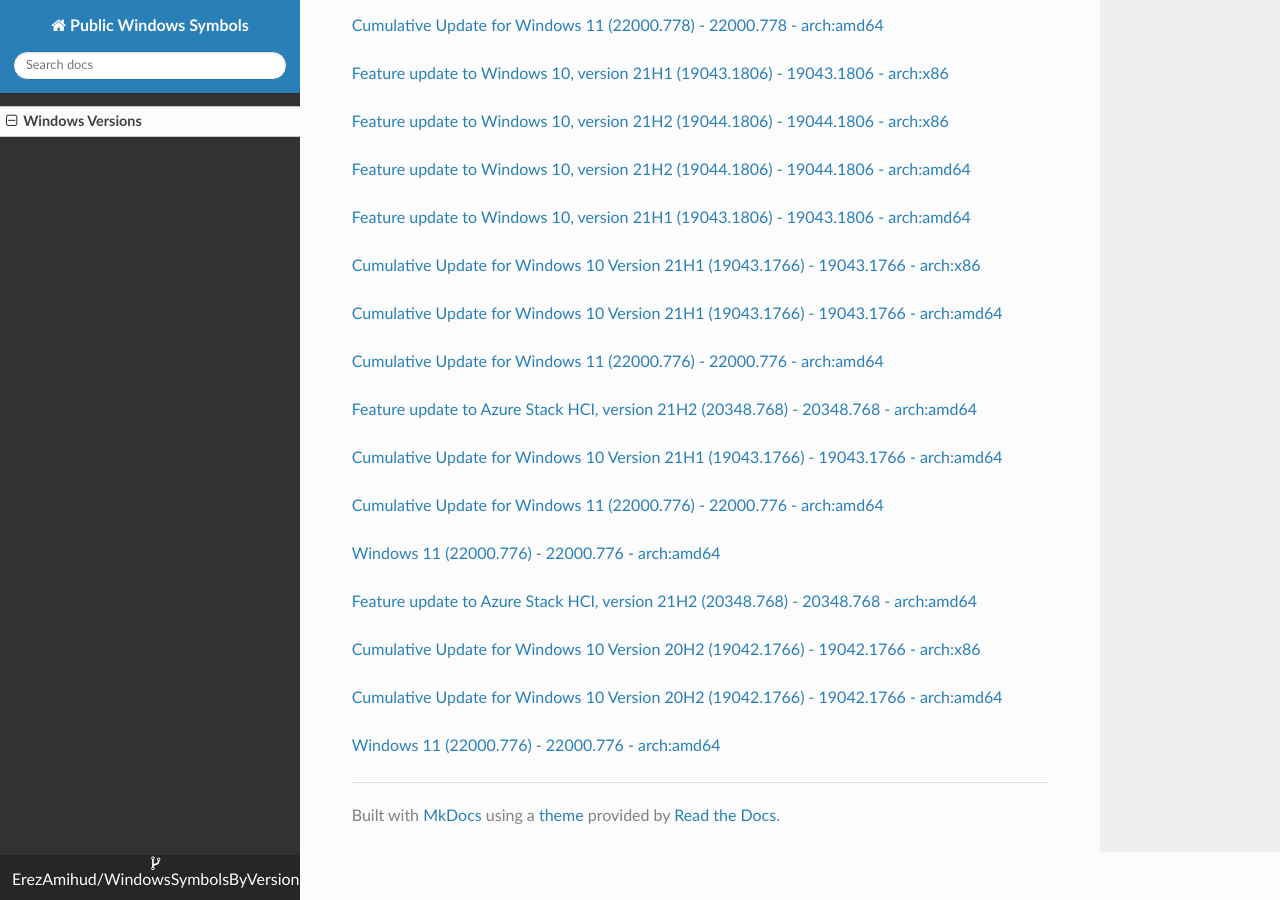
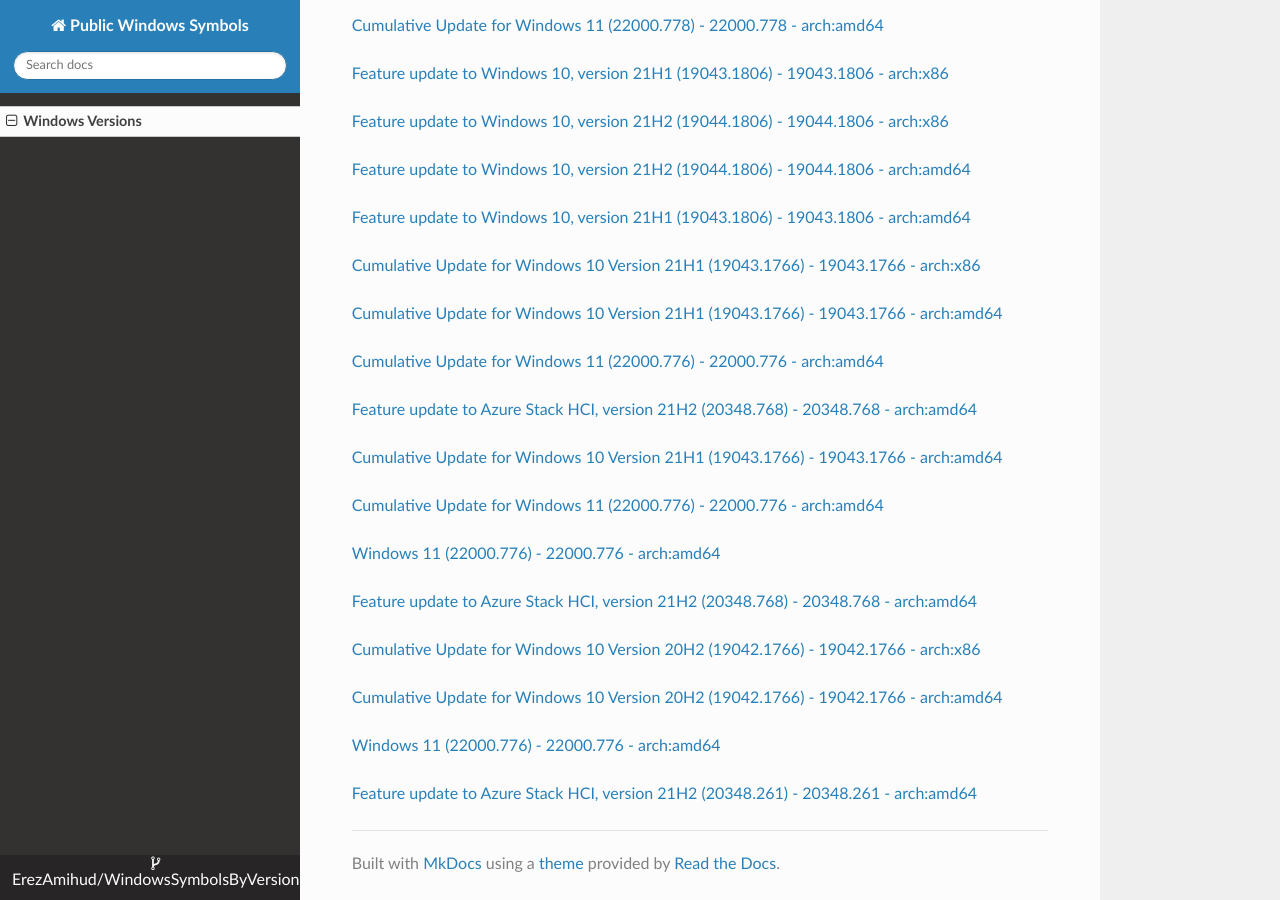
Before and after one commit to ErezAmihud/WindowsSymbolsByVersion, an MkDocs documentation site: the page built from docs/index.md, in a window 1280 px wide and 900 px high, scrolled down 60197 px. Built offline with MkDocs 1.6.1, drawn with Linux system fonts in a browser that asks for light colours; nearby versions of some CDN libraries.

Commit message:
Automated commit, add manifest for fc1315c2-6da5-4630-ad21-93fb6059dc46

```diff
--- a/docs/index.md
+++ b/docs/index.md
@@ -3577,3 +3577,6 @@
 
 
 [Windows 11 (22000.776) - 22000.776 - arch:amd64](https://github.com/ErezAmihud/WindowsSymbolsByVersion/blob/main/manifests/af6e1934-5417-4286-b904-2e7a078a0342.manifest)
+
+
+[Feature update to Azure Stack HCI, version 21H2 (20348.261) - 20348.261 - arch:amd64](https://github.com/ErezAmihud/WindowsSymbolsByVersion/blob/main/manifests/fc1315c2-6da5-4630-ad21-93fb6059dc46.manifest)
```
Also changed, not shown: process_builds.json (+1 -1 lines), 1 other file.
